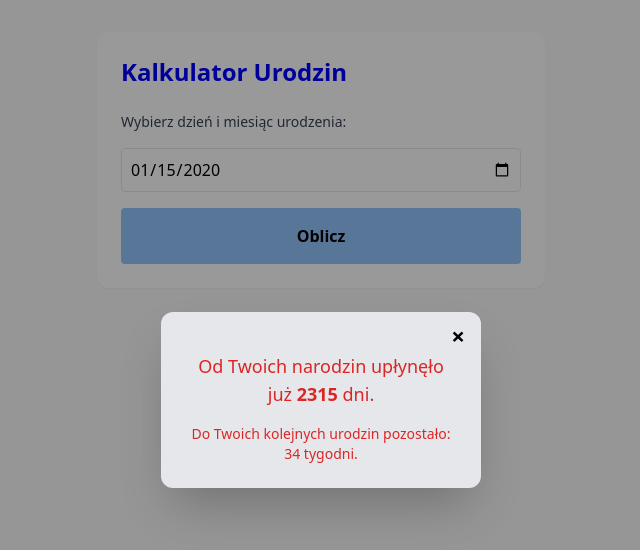
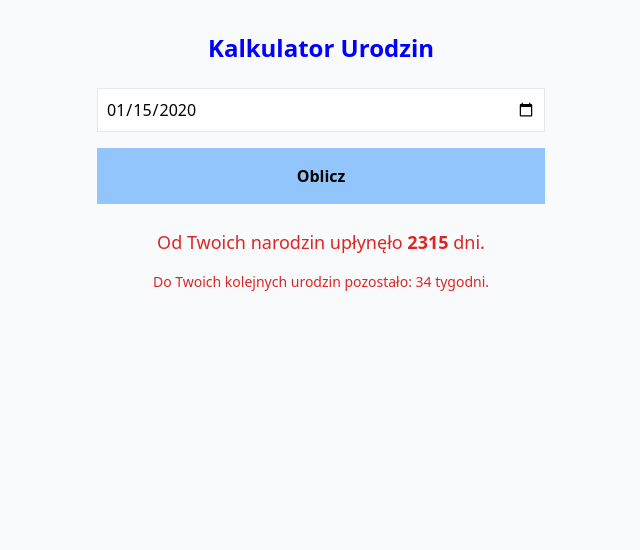
Before and after one commit to janwew/zad_6, a website built with Vite: page index.html in a window 1280 px wide. Both pictures are taken after typing "2020-01-15" into the empty fields and a click on the button "Oblicz". Shown: the whole page, without its empty margins (319-959 px from the left). Built offline with nearby package versions, Linux system fonts and the light colour scheme.

Commit message:
Ukończone zadanie

```diff
--- a/index.html
+++ b/index.html
@@ -7,24 +7,19 @@
     <title>zadanie_6</title>
   </head>
   <body class="p-8 bg-gray-50 flex flex-col items-center">
-    <div id="app" class="w-full max-w-md bg-white p-6 rounded-xl shadow-sm">
       <h1 class="text-2xl font-bold text-primary mb-6">Kalkulator Urodzin</h1>
 
-      <form id="birthday-form" class="flex flex-col gap-4">
-        <label for="date-input" class="text-sm font-medium text-gray-700">Wybierz dzień i miesiąc urodzenia:</label>
-        <input type="date" id="date-input" class="border p-2 rounded" required>
+      <form id="birthday-form" class="flex flex-col gap-4 w-full max-w-md">
+        <input type="date" id="date-input" class="border p-2" required>
 
-        <button type="submit" class="bg-blue-300 p-4 rounded font-bold hover:bg-blue-400 transition-colors">
+        <button type="submit" class="bg-blue-300 p-4 font-bold hover:bg-blue-400">
           Oblicz
         </button>
       </form>
+
+    <div class="w-full max-w-md mt-6">
+      <div id="dialog-text" class="text-red-600 text-center text-lg font-medium"></div>
     </div>
-
-    <dialog id="result-dialog" class="bg-gray-200 p-6 rounded-xl shadow-2xl relative max-w-xs w-full backdrop:bg-black/40">
-      <button id="close-dialog" class="absolute top-2 right-4 font-bold text-2xl hover:text-gray-700">&times;</button>
-
-      <div id="dialog-text" class="text-red-600 mt-4 text-center text-lg font-medium"></div>
-    </dialog>
 
     <script type="module" src="/src/main.js"></script>
   </body>
--- a/src/main.js
+++ b/src/main.js
@@ -3,8 +3,6 @@ import dayjs from 'dayjs';
 
 const form = document.querySelector('#birthday-form');
 const dateInput = document.querySelector('#date-input');
-const dialog = document.querySelector('#result-dialog');
-const closeBtn = document.querySelector('#close-dialog');
 const dialogText = document.querySelector('#dialog-text');
 
 form.addEventListener('submit', (e) => {
@@ -19,7 +17,7 @@ form.addEventListener('submit', (e) => {
 
   const BirthdayToday = selectedDate.date() === today.date() && selectedDate.month() === today.month();
 
-  let message = `<p>Od Twoich narodzin upłynęło już <strong>${daysPassed}</strong> dni.</p>`;
+  let message = `<p>Od Twoich narodzin upłynęło <strong>${daysPassed}</strong> dni.</p>`;
 
   if (BirthdayToday) {
     message += `<p class="font-bold text-xl mt-4">Wszystkiego najlepszego!</p>`;
@@ -40,9 +38,4 @@ form.addEventListener('submit', (e) => {
   }
 
   dialogText.innerHTML = message;
-  dialog.showModal();
 });
-
-closeBtn.addEventListener('click', () => {
-  dialog.close();
-});
```
